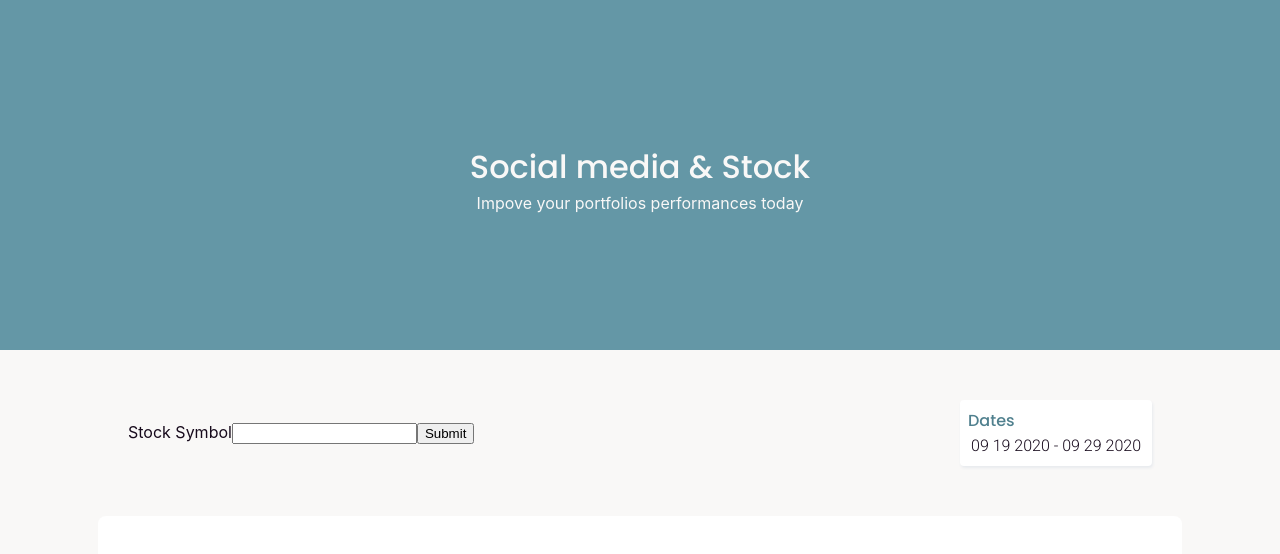
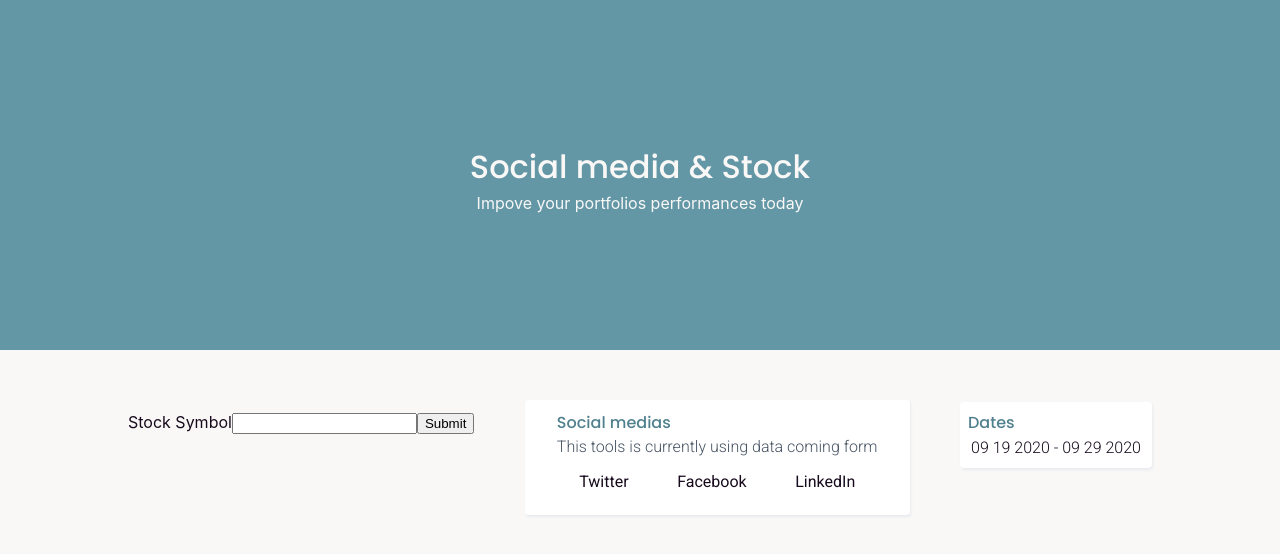
Before and after one commit to lady-rosie/my-app, a React (Create React App) app: page / in a window 1280 px wide. Shown: the top 554 px of the page. Built offline with nearby package versions, Linux system fonts and the light colour scheme.

Commit message:
add style to social media component

```diff
--- a/src/App.js
+++ b/src/App.js
@@ -9,6 +9,7 @@ import Header from "./components/Header";
 import Form from "./components/Form";
 import Results from "./components/Results";
 import TimeWindow from "./components/TimeWindow";
+import SocialMediasInfos from "./components/SocialMediasInfos";
 
 
 function App() {
@@ -34,6 +35,7 @@ function App() {
       <Header />
       <div className="infos">
       <Form onSubmit={onSubmit} />
+      <SocialMediasInfos socialMediaList={socialMediaObj}/>
       <TimeWindow />
       </div>
       <Results stockPrices={stockPrice} />
--- /dev/null
+++ b/src/components/SocialMediasInfos.jsx
@@ -0,0 +1,21 @@
+import React from 'react';
+
+const SocialMediasInfos = ({socialMediaList}) =>{
+
+    return(
+        <div className="social-media-infos">
+            <h4>Social medias</h4>
+            <p>This tools is currently using data coming form</p>
+            <ul>
+                {socialMediaList.socialMedias.map((socialMedia) => (
+                    <li>{socialMedia.name}</li>
+                    ))
+                }
+            </ul>
+
+        </div>
+    )
+
+};
+
+export default SocialMediasInfos;
--- a/src/styles/infos.scss
+++ b/src/styles/infos.scss
@@ -1,6 +1,6 @@
 .infos{
     display: flex;
-    align-items: center;
+    align-items: baseline;
     justify-content: space-between;
     margin: 50px auto;
     width: 80%;
--- /dev/null
+++ b/src/styles/socialmediainfo.scss
@@ -0,0 +1,30 @@
+@import 'variables.scss';
+
+.social-media-infos{
+    background-color: white;
+    box-shadow: 1px 2px 3px #E7EAEE;
+    border-radius: 4px;
+    padding: 8px 30px;
+
+    h4{
+        color: $teal;
+    }
+    h4, p{
+        margin: 2px;
+    }
+    p{
+        font-family: $body-font;
+        font-weight: 300;
+        color: $grey;
+    }
+    ul{
+        list-style: none;
+        display: flex;
+        justify-content: space-around;
+        padding-left: 0px;
+        color: $dark-purple;
+        font-family: $body-font;
+        font-size: 16px;
+    }
+
+}
--- a/src/styles/styles.scss
+++ b/src/styles/styles.scss
@@ -1,6 +1,7 @@
 @import 'infos.scss';
 @import 'header.scss';
 @import 'results.scss';
+@import 'socialmediainfo.scss';
 @import 'timewindow.scss';
 @import 'variables.scss';
 
```
